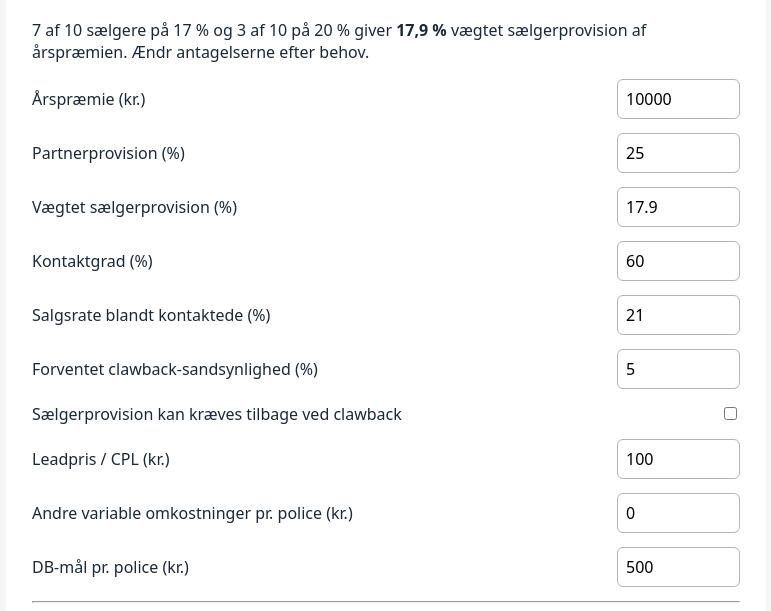
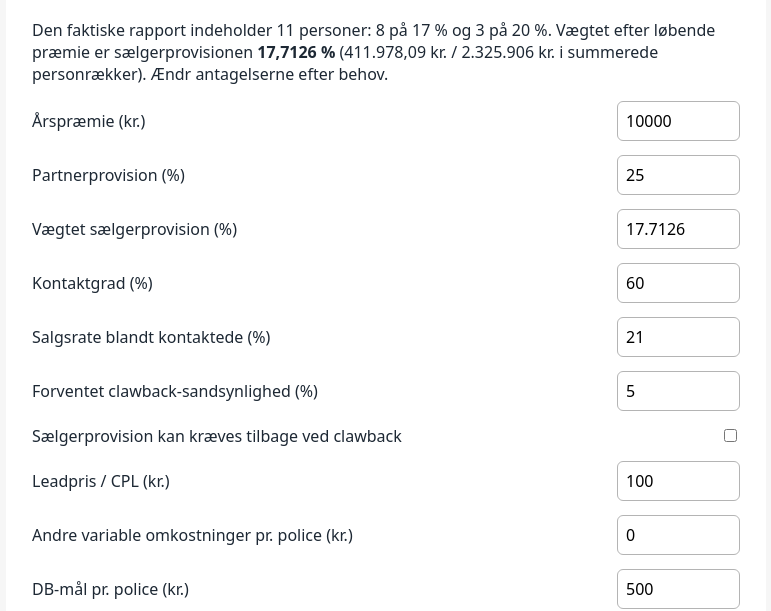
Before and after one commit to lukasbach42/Mega-Limited, a plain HTML site: page leadmotor-prototype/economics.html in a window 1280 px wide. Shown: the part 227-838 px from the top of the page, without its empty margins (254-1025 px from the left). Drawn offline with Linux system fonts and the light colour scheme.

Commit message:
Correct weighted seller commission from Mega actual premium report

```diff
--- a/leadmotor-prototype/economics.html
+++ b/leadmotor-prototype/economics.html
@@ -21,10 +21,10 @@
 <main>
   <p class="warning"><strong>INTERN SCENARIEBEREGNER – IKKE LIVE.</strong> Ingen persondata, ingen tracking og ingen annonceforbrug.</p>
   <h1>Mega – leadøkonomi</h1>
-  <p>7 af 10 sælgere på 17 % og 3 af 10 på 20 % giver <strong>17,9 %</strong> vægtet sælgerprovision af årspræmien. Ændr antagelserne efter behov.</p>
+  <p>Den faktiske rapport indeholder 11 personer: 8 på 17 % og 3 på 20 %. Vægtet efter løbende præmie er sælgerprovisionen <strong>17,7126 %</strong> (411.978,09 kr. / 2.325.906 kr. i summerede personrækker). Ændr antagelserne efter behov.</p>
   <label>Årspræmie (kr.) <input id="premium" type="number" value="10000" min="0"></label>
   <label>Partnerprovision (%) <input id="partner" type="number" value="25" min="0" max="100" step=".1"></label>
-  <label>Vægtet sælgerprovision (%) <input id="seller" type="number" value="17.9" min="0" max="100" step=".1"></label>
+  <label>Vægtet sælgerprovision (%) <input id="seller" type="number" value="17.7126" min="0" max="100" step=".0001"></label>
   <label>Kontaktgrad (%) <input id="contact" type="number" value="60" min="0" max="100"></label>
   <label>Salgsrate blandt kontaktede (%) <input id="close" type="number" value="21" min="0" max="100"></label>
   <label>Forventet clawback-sandsynlighed (%) <input id="clawback" type="number" value="5" min="0" max="100"></label>
```
